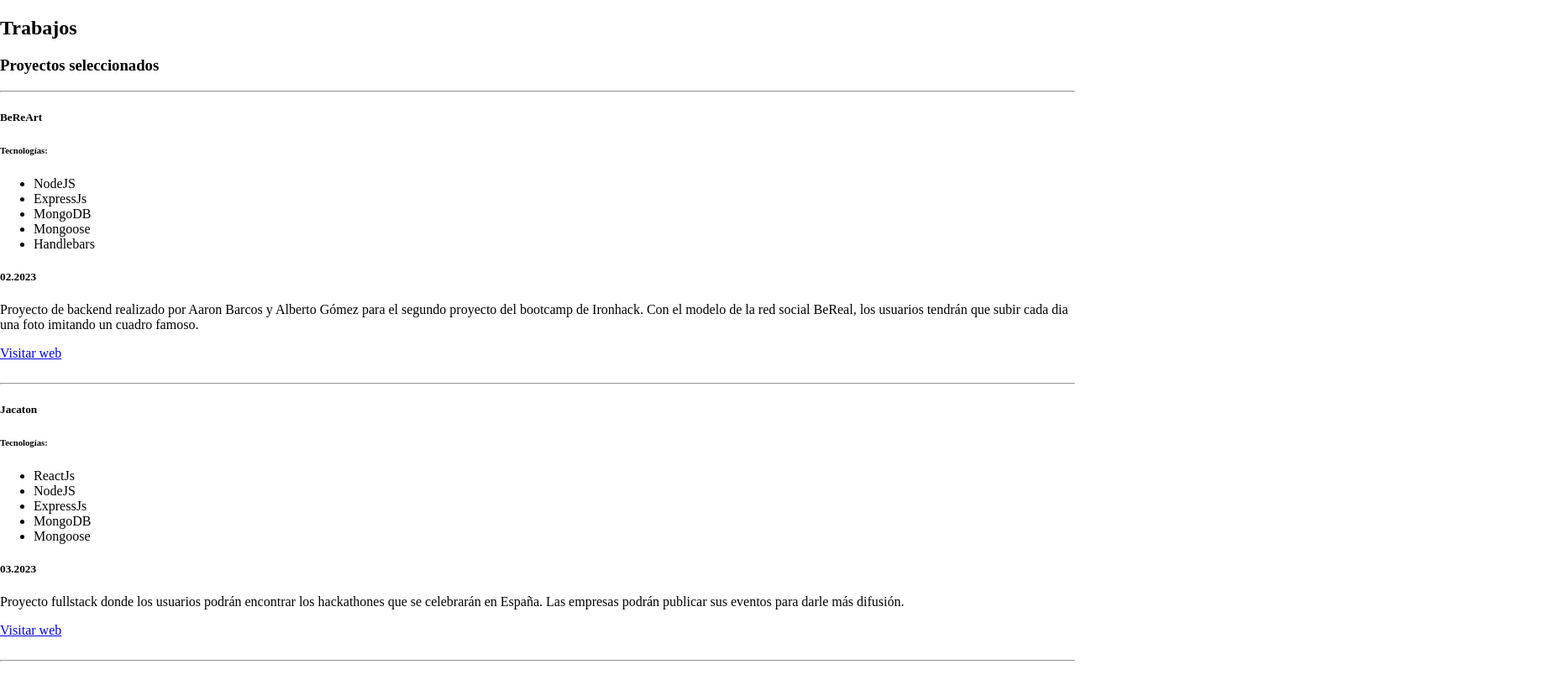
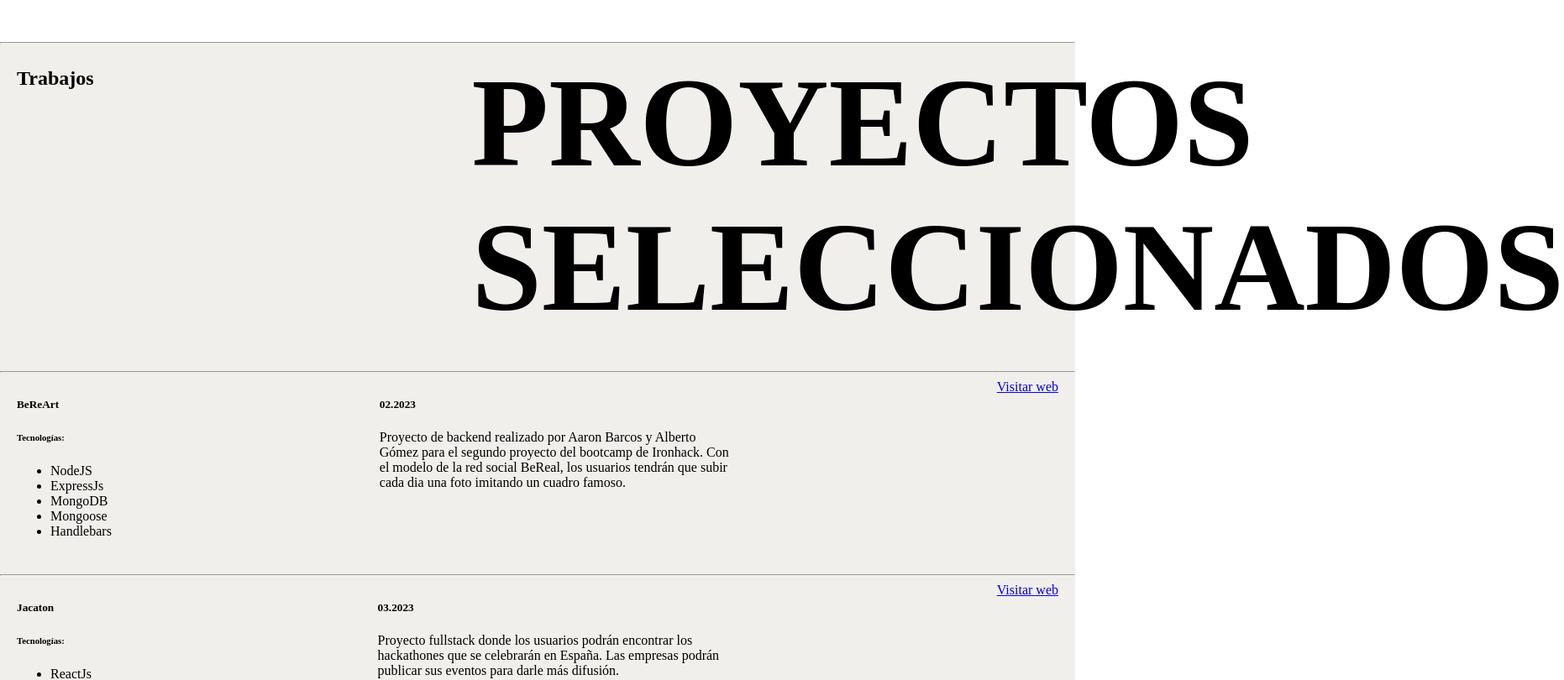
Before and after one commit to albertogomrod/portfolio, a Next.js app: page /work in a window 1280 px wide. Shown: the top 810 px of the page at 84% size, 1862 px wide, since content can reach past the window. Built offline with nearby package versions, Linux system fonts and the light colour scheme.

Commit message:
Estilos generales de la ruta work

```diff
--- /dev/null
+++ b/src/app/work/Work.module.css
@@ -0,0 +1,32 @@
+.body {
+  max-width: 100%;
+  margin-top: 50px;
+  background-color: rgb(241,239,236);
+}
+
+.seccion1 {
+  display: flex;
+  flex-direction: row;
+  gap: 450px;
+  margin-left: 20px;
+  margin-right: 20px;
+}
+
+.seccion1 h3 {
+  width: 13ch;
+  font-size: 150px;
+  margin-top: 0px;
+  margin-bottom: 30px;
+}
+
+.proyectoCompleto{
+    display: flex;
+    flex-direction: row;
+    justify-content: space-between;
+    padding-left: 20px;
+    padding-right: 20px;
+}
+
+.descripcionProyecto{
+    width: 52ch;
+}
--- a/src/app/work/page.jsx
+++ b/src/app/work/page.jsx
@@ -1,15 +1,20 @@
 import Link from "next/link";
+import styles from "./Work.module.css";
 
 export default function Work() {
   return (
     <>
-      <section>
+      <section className={styles.body}>
+        <hr />
+        <section className={styles.seccion1}>
           <h2>Trabajos</h2>
-        <h3>Proyectos seleccionados</h3>
+          <h3>
+            PROYECTOS SELECCIONADOS
+          </h3>
         </section>
         <hr />
         <section>
-        <div>
+          <div className={styles.proyectoCompleto}>
             <div>
               <h5>BeReArt</h5>
               <h6>Tecnologías:</h6>
@@ -21,7 +26,7 @@ export default function Work() {
                 <li>Handlebars</li>
               </ul>
             </div>
-          <div>
+            <div className={styles.descripcionProyecto}>
               <h5>02.2023</h5>
               <p>
                 Proyecto de backend realizado por Aaron Barcos y Alberto Gómez
@@ -42,7 +47,7 @@ export default function Work() {
         </section>
         <hr />
         <section>
-        <div>
+          <div className={styles.proyectoCompleto}>
             <div>
               <h5>Jacaton</h5>
               <h6>Tecnologías:</h6>
@@ -54,7 +59,7 @@ export default function Work() {
                 <li>Mongoose</li>
               </ul>
             </div>
-          <div>
+            <div className={styles.descripcionProyecto}>
               <h5>03.2023</h5>
               <p>
                 Proyecto fullstack donde los usuarios podrán encontrar los
@@ -74,7 +79,7 @@ export default function Work() {
         </section>
         <hr />
         <section>
-        <div>
+          <div className={styles.proyectoCompleto}>
             <div>
               <h5>JavaScript Disco</h5>
               <h6>Tecnologías:</h6>
@@ -84,12 +89,14 @@ export default function Work() {
                 <li>CSS</li>
               </ul>
             </div>
-          <div>
+            <div className={styles.descripcionProyecto}>
               <h5>01.2023</h5>
               <p>Mini videojuego ambientado en la música disco.</p>
             </div>
             <div>
-            <Link href="https://albertogomrod.github.io/javascript-disco/">Visitar web</Link>
+              <Link href="https://albertogomrod.github.io/javascript-disco/">
+                Visitar web
+              </Link>
             </div>
           </div>
           <div>
@@ -98,6 +105,7 @@ export default function Work() {
             <img src="" alt="" />
           </div>
         </section>
+      </section>
     </>
   );
 }
```
Lines whose indentation alone changed are shown as unchanged.
